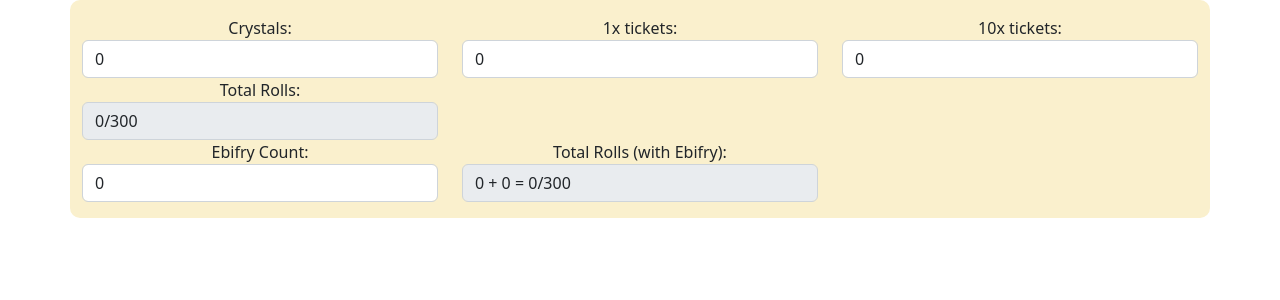
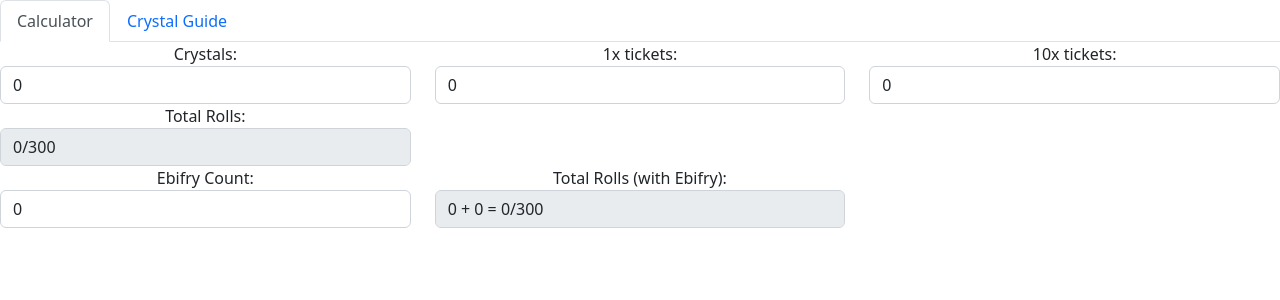
Before and after one commit to PaulaTam/spark-calculator, a React (Create React App) app: page /gbf in a window 1280 px wide. Shown: the top 300 px of the page. Built offline with nearby package versions, Linux system fonts and the light colour scheme.

Commit message:
composition for tabs, set up,  and utilization

```diff
--- a/src/components/js/GBF.js
+++ b/src/components/js/GBF.js
@@ -1,7 +1,9 @@
+import '../css/GBF.css';
+import { FullPanel } from './Tabs.js';
 import React, { useEffect, useState } from 'react';
-import { Row, Col, Container } from 'react-bootstrap';
+import { Row, Col } from 'react-bootstrap';
 
-const GBF = () => {
+const GBFCal = () => {
     //setting state for crystals, single tix, 10 tix values
     const [crystals, setCrystals] = useState('0');
     const [singleTickets, setSingleTickets] = useState('0');
@@ -29,7 +31,6 @@ const GBF = () => {
 
     return (
         <>
-        <Container>
             <Row xs="auto" md="4" lg="3">
                 <Col>
                     <label className="no-wrap" name="crystals" htmlFor="crystals">Crystals:</label>
@@ -60,9 +61,25 @@ const GBF = () => {
                     <input disabled className="input-sm form-control" min="0" max="999999" type="text" value={totalRolls + " + " + ebifry + " = " + totalWithEbifry + "/300"}></input>
                 </Col>
             </Row>
-        </Container>
         </>
     )
 }
 
+const GBFGuide = () => {
+    return (
+        <>
+            <p>This is a place holder for now.</p>
+        </>
+    )
+}
+
+const GBF = () => {
+    return (
+        <FullPanel
+            calculator={ <GBFCal /> }
+            guide={ <GBFGuide />}
+        />
+    )
+}
+
 export default GBF;
--- /dev/null
+++ b/src/components/js/Tabs.js
@@ -0,0 +1,14 @@
+import { Tabs, Tab } from 'react-bootstrap';
+
+export const FullPanel = (props) => {
+    return (
+        <Tabs id="tab-nav" defaultActiveKey="calculator">
+                <Tab eventKey="calculator" title="Calculator" >
+                    {props.calculator}
+                </Tab>
+                <Tab eventKey="guide" title="Crystal Guide">
+                    {props.guide}
+                </Tab>
+        </Tabs>
+    )
+}
```
Also changed, not shown: src/components/js/SideNav.js (deleted, +0 -10 lines).
